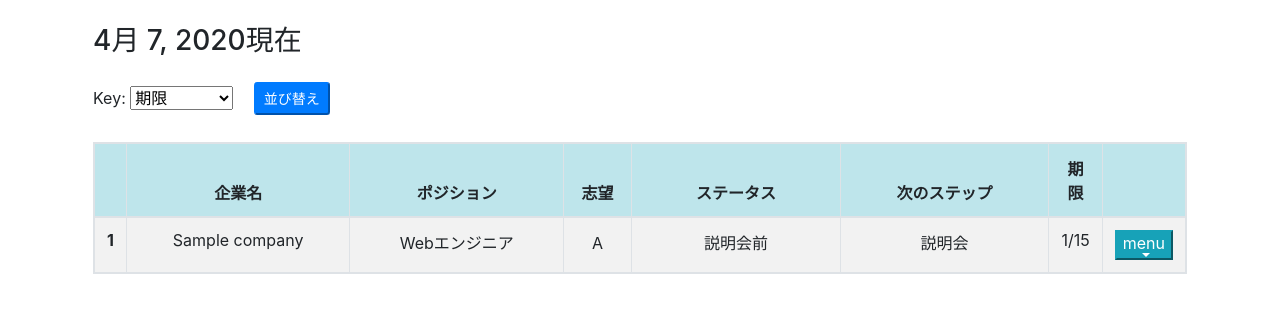
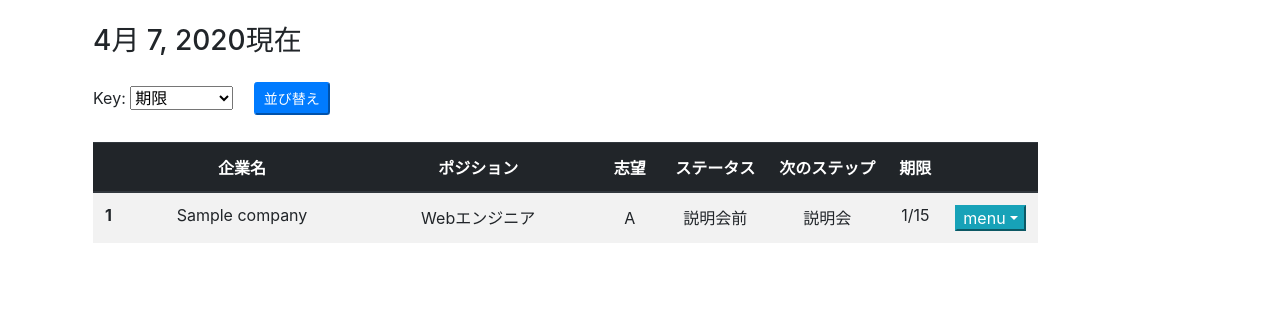
Before and after one commit to ShuheiKuriki/shukatsu_app, a Django app: page /company/list/deadline in a window 1280 px wide. Shown: the part 56-369 px from the top of the page. Run offline with Django 3.2, Linux system fonts and the light colour scheme; a user stored in the database is signed in; tables that the repository leaves empty hold one stand-in row (values such as "Sample post"); some libraries are stand-ins or nearby versions.

Commit message:
デザイン改良

```diff
--- a/templates/company/company_list.html
+++ b/templates/company/company_list.html
@@ -14,15 +14,15 @@
 {% endblock %}
 {% block content2 %}
 <!-- md -->
-    <table class='table table-striped table-bordered d-none d-md-block text-center'>
-      <thead>
-        <tr class='table-info'>
+    <table class='table table-striped d-none d-md-block text-center'>
+      <thead class='thead-dark'>
+        <tr>
           <th scope='col'></th>
           <th class="w-25" scope='col'>企業名<span class='text-danger'></span></th>
           <th class="w-25" scope='col'>ポジション</th>
           <th scope='col'>志望</th>
-          <th class="w-25" scope='col'>ステータス</th>
-          <th class="w-25" scope='col'>次のステップ</th>
+          <th class="" scope='col'>ステータス</th>
+          <th class="" scope='col'>次のステップ</th>
           <th scope='col'>期限</th>
           <th scope='col'></th>
         </tr>
```
